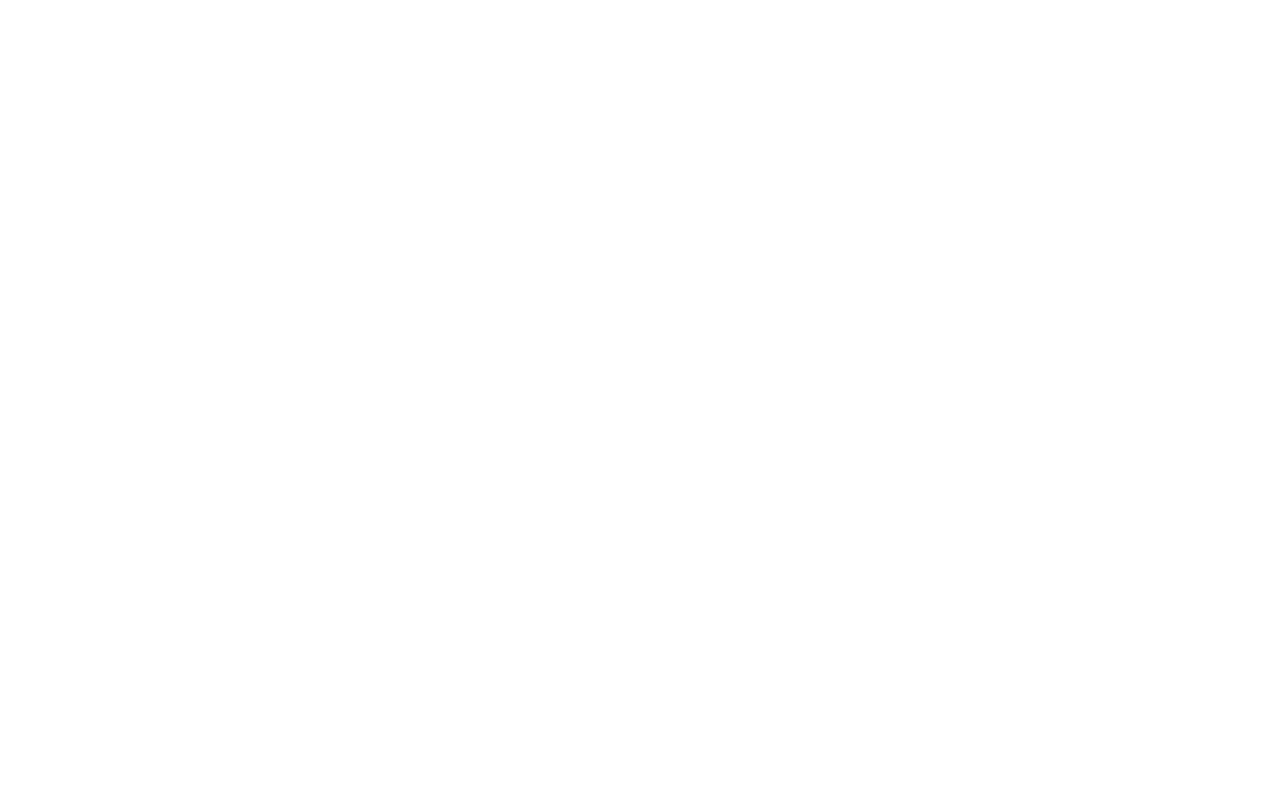
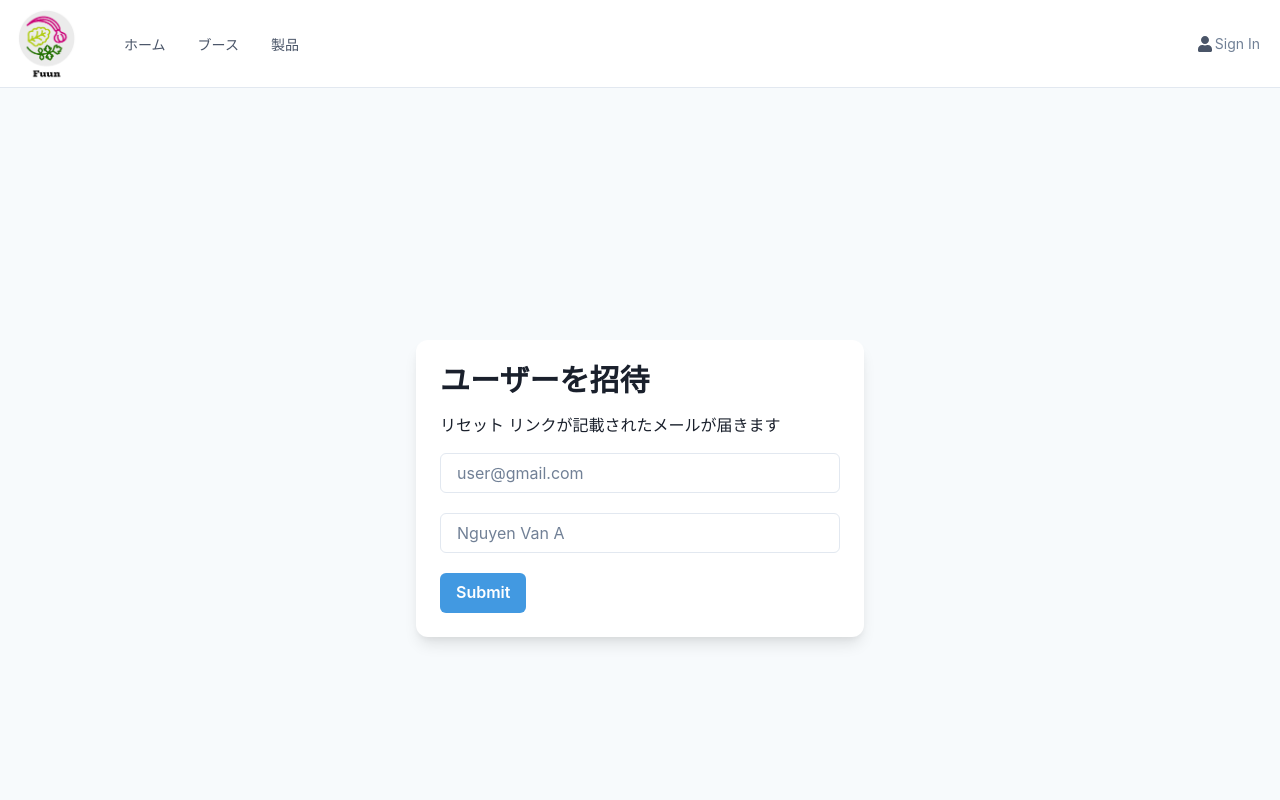
Before and after one commit to FuunITNihongo2/FrontEnd, a React (Create React App) app: page /invite in a window 1280 px wide. Before the commit this address had no page. Shown: the top 800 px of the page. Built offline with nearby package versions, Linux system fonts and the light colour scheme.

Commit message:
invite member

```diff
--- a/src/App.js
+++ b/src/App.js
@@ -16,6 +16,7 @@
 import ProductManage from "./page/ProductManage";
 import ListProduct from "./page/ListProduct";
 import ProductDetail from './page/ProductDetail'
+import InviteUser from "./page/InviteUser";
 
 function App() {
   return (
@@ -32,7 +33,7 @@
           <Route path="product" element={<Product />} />
           <Route path="product-manage" element={<ProductManage />} />
           <Route path="products" element={<ListProduct/>} />
-
+          <Route path="invite" element={<InviteUser />} />
         </Route>
         <Route path="/login" element={<Login />} />
         <Route path="/admin/booths" exact="true" element={<Booths />} />
--- a/src/api/axios.js
+++ b/src/api/axios.js
@@ -17,7 +17,7 @@
 })
 
 axiosInstace.interceptors.request.use(async config => {
-  const token = localStorage.getItem('user')?.token;
+  const token = localStorage.getItem('token');
   config.headers.Authorization = `Bearer ${token}`;
   return config;
 });
--- a/src/api/index.js
+++ b/src/api/index.js
@@ -2,6 +2,7 @@
 
 //authorized
 export const login = (values) => axios.post("/login", values);
+export const invite = (values) => axios.post("/invite", values);
 
 //home
 export const getHome = () => axios.get("/home");
--- a/src/layout/HeaderLogin/index.jsx
+++ b/src/layout/HeaderLogin/index.jsx
@@ -132,6 +132,14 @@
                     <FaAudioDescription />
                     <Text ml={4} fontSize="18px">
                       製品管理
+                    </Text>
+                  </Flex>
+                </MenuItem>
+                <MenuItem as="a" href={`/invite`}>
+                  <Flex alignItems="center" color="black">
+                    <FaAudioDescription />
+                    <Text ml={4} fontSize="18px">
+                    ユーザーを招待
                     </Text>
                   </Flex>
                 </MenuItem>
--- /dev/null
+++ b/src/page/InviteUser/index.jsx
@@ -0,0 +1,104 @@
+import {
+  Button,
+  Flex,
+  Heading,
+  Input,
+  Stack,
+  Text,
+  useColorModeValue,
+} from "@chakra-ui/react";
+import { useFormik } from "formik";
+import { invite } from "../../api";
+import { useToast } from "@chakra-ui/react";
+
+export default function InviteUser() {
+  const toast = useToast();
+
+  const handleInvite = async (values) => {
+    try {
+      await invite(values).then((res) => {
+        toast({
+          position: "top-right",
+          title: "Invite user",
+          status: "success",
+          duration: 3000,
+          isClosable: true,
+        });
+      });
+    } catch (error) {
+      console.log(error.message);
+    }
+  };
+
+  const formik = useFormik({
+    initialValues: {
+      email: "",
+      name: "",
+    },
+    onSubmit: (values) => {
+      handleInvite(values);
+    },
+  });
+  return (
+    <Flex
+      minH={"100vh"}
+      align={"center"}
+      justify={"center"}
+      bg={useColorModeValue("gray.50", "gray.800")}
+    >
+      <Stack
+        spacing={4}
+        w={"full"}
+        maxW={"md"}
+        bg={useColorModeValue("white", "gray.700")}
+        rounded={"xl"}
+        boxShadow={"lg"}
+        p={6}
+        my={12}
+      >
+        <Heading lineHeight={1.1} fontSize={{ base: "2xl", md: "3xl" }}>
+          ユーザーを招待
+        </Heading>
+        <Text
+          fontSize={{ base: "sm", sm: "md" }}
+          color={useColorModeValue("gray.800", "gray.400")}
+        >
+          リセット リンクが記載されたメールが届きます
+        </Text>
+
+        <form onSubmit={formik.handleSubmit}>
+          <Input
+            fullWidth
+            id="email"
+            name="email"
+            type="email"
+            value={formik.values.email}
+            onChange={formik.handleChange}
+            placeholder="user@gmail.com"
+            mb={5}
+          />
+          <Input
+            fullWidth
+            id="name"
+            name="name"
+            type="name"
+            placeholder="Nguyen Van A"
+            value={formik.values.name}
+            onChange={formik.handleChange}
+            mb={5}
+          />
+          <Button
+            bg={"blue.400"}
+            color={"white"}
+            _hover={{
+              bg: "blue.500",
+            }}
+            type="submit"
+          >
+            Submit
+          </Button>
+        </form>
+      </Stack>
+    </Flex>
+  );
+}
```
